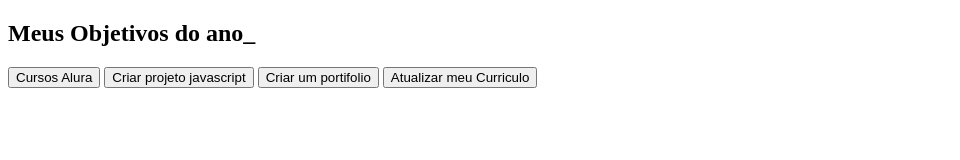
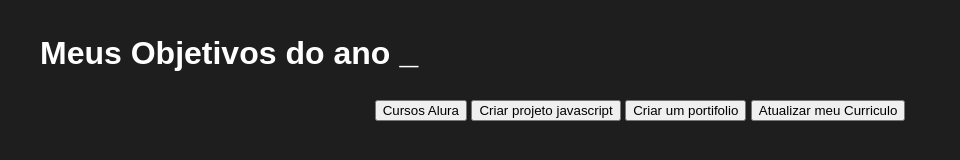
Before and after one commit to lucashenrichse/josefa-1-trimestre-2024, a plain HTML site: page index.html in a window 1280 px wide. Shown: the whole page, without its empty margins (0-960 px from the left). Drawn offline with Linux system fonts and the light colour scheme.

Commit message:
Add files via upload

```diff
--- a/index.html
+++ b/index.html
@@ -4,10 +4,11 @@
     <meta charset="UTF-8">
     <meta name="viewport" content="width=device-width, initial-scale=1.0">
     <title>Meus objetivos do ano</title>
+    <link rel="stylesheet" href="style.css">
 </head>
 <body>
     <section class="conteudo-principal">
-        <h2 class="titulo-principal">Meus Objetivos do ano_</h2>
+        <h2 class="titulo-principal">Meus Objetivos do ano <samp>_</samp> </h2>
         <div class="botoes">
             <button class="botao">Cursos Alura</button>
             <button class="botao">Criar projeto javascript</button>
--- a/style.css
+++ b/style.css
@@ -0,0 +1,36 @@
+@import url('https://fonts.googleapis.com/css2?family=Chakra+Petch:wght@400;700&display=swap');
+
+:root{
+    --cor-de-fundo:#1E1E1E;
+    --rosa:#AC50BB;
+    --branco:#FFFFFF;
+    --botao-ativo:#3A375E;
+    --botao-inativo:rgba(58, 55, 94, 0.5)var(--botao-ativo);
+    --texto-fundo:rgba(58, 55, 94, 0.3);
+
+}
+
+body{
+    background-color: var(--cor-de-fundo) ;
+    color: var(--branco);
+    font-family: "Chaka Petch",sans-serif;
+}
+
+.conteudo-principal{
+    display: flex;
+    flex-direction: column;
+    justify-content: center;
+    align-items: center;
+    max-width: 1200px;
+    width: 100%;
+    margin: 0 auto;
+}
+.titulo-principal{
+    text-align: left;
+    width: 100%;
+    font-size: 32px;
+}
+
+.titulo-principal span{
+    color: var(--rosa);
+}
```
